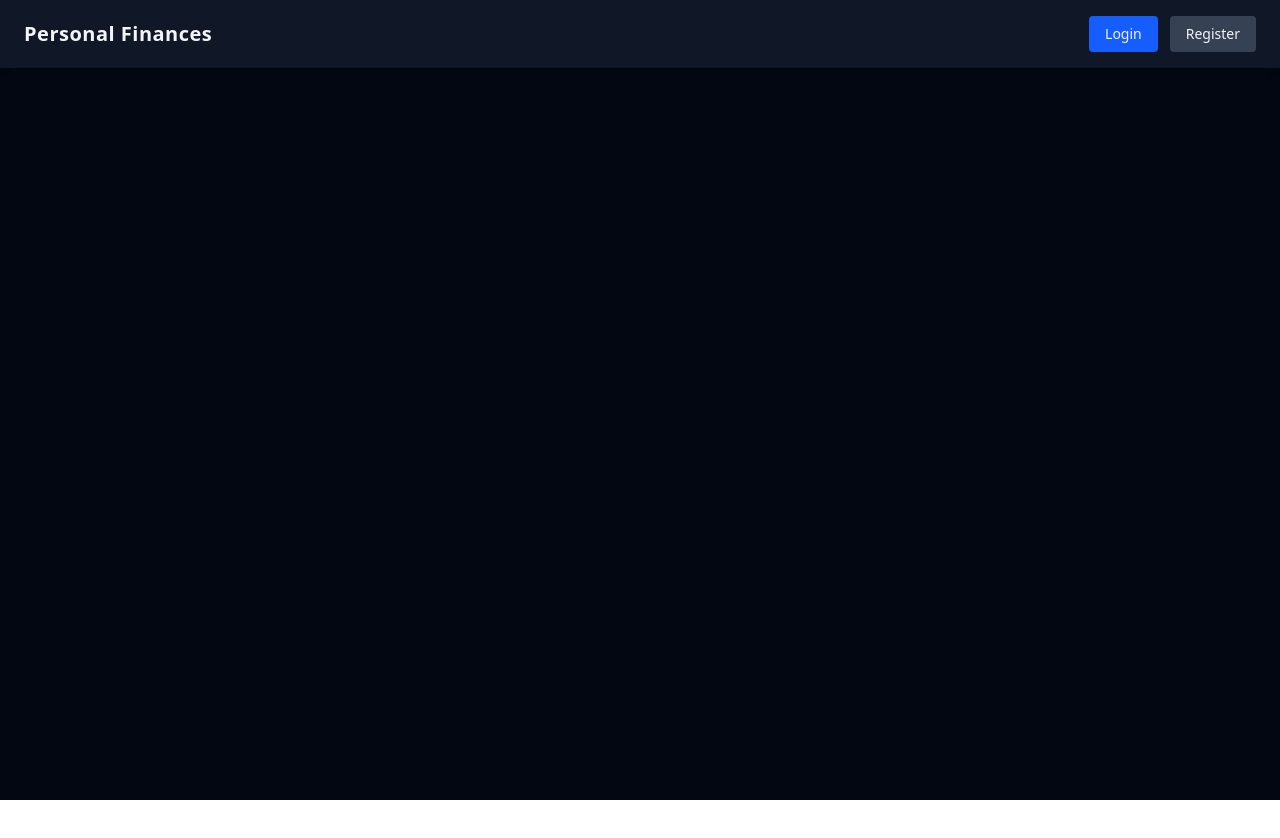
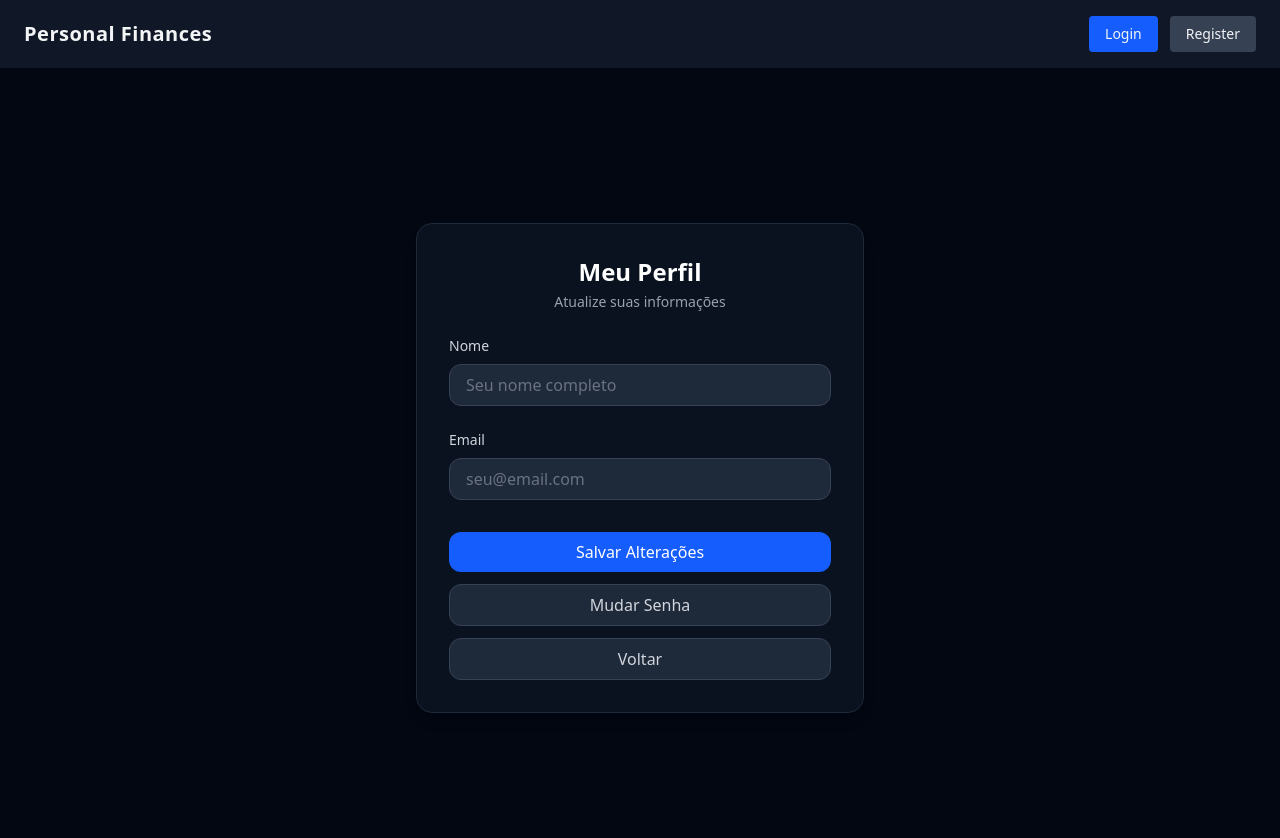
Before and after one commit to Gustavo-Vinicius-Santana/personal-finances, an Angular app: page /profile in a window 1280 px wide. Before the commit this address led to /. Shown: the top 838 px of the page. Before the commit the page ends 800 px from the top, so only its background shows below. Built offline with nearby package versions, Linux system fonts and the light colour scheme.

Commit message:
(feat): Customer profile screen

```diff
--- a/src/app/app.routes.ts
+++ b/src/app/app.routes.ts
@@ -3,6 +3,7 @@ import { HomeComponent } from './pages/home/home.component';
 import { LoginComponent } from './pages/login/login.component';
 import { RegisterComponent } from './pages/register/register.component';
 import { RecoverAccountComponent } from './pages/recover-account/recover-account.component';
+import { ProfileComponent } from './pages/profile/profile.component';
 import { authGuard } from './guard/auth.guard';
 
 export const routes: Routes = [
@@ -22,5 +23,9 @@ export const routes: Routes = [
     {
         path: 'recover-account',
         component: RecoverAccountComponent
+    },
+    {
+        path: 'profile',
+        component: ProfileComponent
     }
 ];
--- /dev/null
+++ b/src/app/pages/profile/profile.component.html
@@ -0,0 +1,79 @@
+<div class="min-h-screen flex items-center justify-center bg-gray-950 px-4">
+
+  <div class="w-full max-w-md mx-auto rounded-2xl border border-gray-800 bg-gray-900/60 p-8 shadow-lg">
+
+    <form class="flex flex-col gap-6">
+
+      <!-- Título -->
+      <div class="text-center">
+        <h2 class="text-2xl font-semibold text-white">
+          Meu Perfil
+        </h2>
+        <p class="text-sm text-gray-400 mt-1">
+          Atualize suas informações
+        </p>
+      </div>
+
+      <!-- Nome -->
+      <div class="flex flex-col gap-2">
+        <label class="text-sm font-medium text-gray-300">
+          Nome
+        </label>
+        <input
+          type="text"
+          placeholder="Seu nome completo"
+          class="rounded-xl bg-gray-800 border border-gray-700 px-4 py-2 text-white
+                 placeholder-gray-500 focus:outline-none focus:ring-2
+                 focus:ring-blue-500 focus:border-transparent transition"
+        />
+      </div>
+
+      <!-- Email -->
+      <div class="flex flex-col gap-2">
+        <label class="text-sm font-medium text-gray-300">
+          Email
+        </label>
+        <input
+          type="email"
+          placeholder="seu@email.com"
+          class="rounded-xl bg-gray-800 border border-gray-700 px-4 py-2 text-white
+                 placeholder-gray-500 focus:outline-none focus:ring-2
+                 focus:ring-blue-500 focus:border-transparent transition"
+        />
+      </div>
+
+      <!-- Botões -->
+      <div class="flex flex-col gap-3 pt-2">
+
+        <button
+          type="submit"
+          class="w-full rounded-xl bg-blue-600 hover:bg-blue-700 px-6 py-2 font-medium text-white
+                 transition active:scale-95"
+        >
+          Salvar Alterações
+        </button>
+
+        <button
+          type="button"
+          class="w-full rounded-xl bg-gray-800 border border-gray-700 hover:bg-gray-700
+                 px-6 py-2 font-medium text-gray-300 transition"
+        >
+          Mudar Senha
+        </button>
+
+        <button
+          type="button"
+          class="w-full rounded-xl bg-gray-800 border border-gray-700 hover:bg-gray-700
+                 px-6 py-2 font-medium text-gray-300 transition"
+          (click)="goBack()"
+        >
+          Voltar
+        </button>
+
+      </div>
+
+    </form>
+
+  </div>
+
+</div>
--- /dev/null
+++ b/src/app/pages/profile/profile.component.ts
@@ -0,0 +1,18 @@
+import { Component, inject } from '@angular/core';
+import { Router } from '@angular/router';
+
+@Component({
+  selector: 'app-profile',
+  imports: [],
+  templateUrl: './profile.component.html',
+  styleUrl: './profile.component.scss'
+})
+export class ProfileComponent {
+  private router = inject(Router);
+
+  goBack() {
+    this.router.navigate(['/home']);
+  }
+
+
+}
```
Also changed, not shown: src/app/pages/profile/profile.component.scss (added), 1 other file (tests, documents, lock files or other folders).
